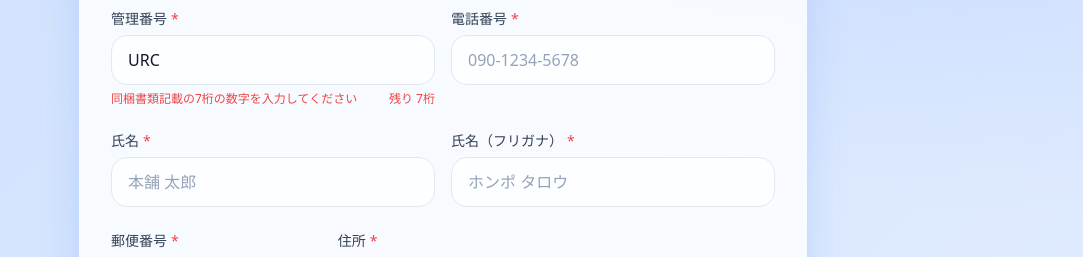
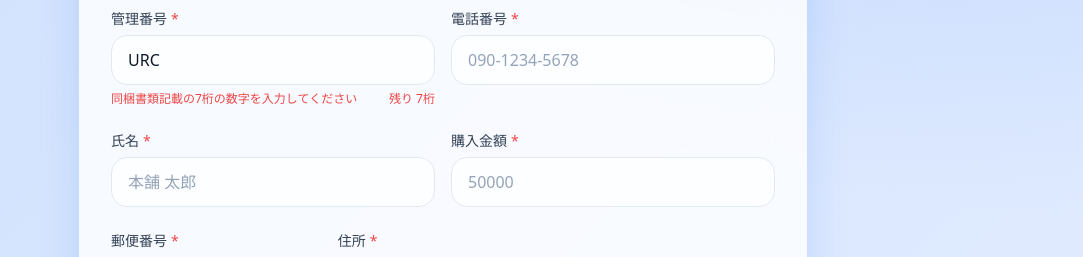
Before and after one commit to ulunaia99-max/HONPOKUN-WARRANTY, a Next.js app: page / in a window 1280 px wide. Shown: the part 880-1137 px from the top of the page, without its empty margins (197-1280 px from the left). Built offline with nearby package versions, Linux system fonts and the light colour scheme.

Commit message:
フリガナを購入金額に変更、購入金額の検証とエラー表示追加

```diff
--- a/src/app/api/check-management-id/route.ts
+++ b/src/app/api/check-management-id/route.ts
@@ -57,11 +57,14 @@ export async function POST(request: Request) {
       );
     }
 
-    // 管理番号は存在するが未登録の場合、登録可能
+    // 管理番号は存在するが未登録の場合、購入金額を返す
+    const purchaseAmount = record.record["sale_1"]?.value || "";
+
     return NextResponse.json(
       {
         ok: true,
         message: "管理番号の確認が完了しました。",
+        purchaseAmount: purchaseAmount,
       },
       { status: 200 },
     );
--- a/src/app/api/register/route.ts
+++ b/src/app/api/register/route.ts
@@ -9,8 +9,8 @@ const payloadSchema = z.object({
   managementId: z
     .string()
     .regex(/^URC\d{7}$/, "管理番号はURCに続けて7桁の数字で入力してください"),
-  fullName: z.string().min(1, "氏名（漢字）を入力してください"),
-  furigana: z.string().min(1, "フリガナを入力してください"),
+  fullName: z.string().min(1, "氏名を入力してください"),
+  purchaseAmount: z.string().min(1, "購入金額を入力してください").regex(/^\d+$/, "購入金額は数字で入力してください"),
   postalCode: z.string().min(7, "郵便番号を入力してください"),
   address: z.string().min(1, "住所を入力してください"),
   phone: z.string().min(10, "電話番号を入力してください"),
--- a/src/app/registered/page.tsx
+++ b/src/app/registered/page.tsx
@@ -7,7 +7,7 @@ import Link from "next/link";
 type RegistrationData = {
   managementId: string;
   fullName: string;
-  furigana: string;
+  purchaseAmount: string;
   postalCode: string;
   address: string;
   phone: string;
@@ -119,9 +119,9 @@ export default function RegisteredPage() {
                 </p>
               </div>
               <div className="rounded-xl sm:rounded-2xl bg-white/80 p-3 sm:p-4 border border-slate-200">
-                <p className="text-[10px] sm:text-xs font-semibold text-slate-500">氏名（フリガナ）</p>
-                <p className="text-sm sm:text-base font-bold text-slate-800 mt-1 break-words">
-                  {data.furigana}
+                <p className="text-[10px] sm:text-xs font-semibold text-slate-500">購入金額</p>
+                <p className="text-sm sm:text-base font-bold text-slate-800 mt-1">
+                  ¥{parseInt(data.purchaseAmount || "0", 10).toLocaleString()}
                 </p>
               </div>
               <div className="rounded-xl sm:rounded-2xl bg-white/80 p-3 sm:p-4 border border-slate-200 sm:col-span-2">
--- a/src/components/registration-form.tsx
+++ b/src/components/registration-form.tsx
@@ -16,7 +16,7 @@ const MANAGEMENT_DIGIT_LENGTH = 7;
 const defaultState: FormState = {
   managementId: MANAGEMENT_PREFIX,
   fullName: "",
-  furigana: "",
+  purchaseAmount: "",
   postalCode: "",
   address: "",
   phone: "",
@@ -106,8 +106,10 @@ export function RegistrationForm() {
   const [message, setMessage] = useState<{ type: "success" | "error"; text: string }>();
   const [isAddressLoading, setIsAddressLoading] = useState(false);
   const [isCheckingManagementId, setIsCheckingManagementId] = useState(false);
+  const [purchaseAmountError, setPurchaseAmountError] = useState<string | null>(null);
+  const [expectedPurchaseAmount, setExpectedPurchaseAmount] = useState<string | null>(null);
 
-  // 管理番号の存在確認（電話番号検証は既に登録済みの場合のみ）
+  // 管理番号の存在確認と購入金額の取得
   const checkManagementId = async (managementId: string) => {
     if (!managementId || managementId.length < 10) {
       return { valid: false, message: "" };
@@ -125,6 +127,12 @@ export function RegistrationForm() {
       if (!response.ok) {
         return { valid: false, message: data.message || "管理番号の確認に失敗しました。" };
       }
+
+      // 購入金額を取得
+      if (data.purchaseAmount) {
+        setExpectedPurchaseAmount(data.purchaseAmount);
+      }
+
       return { valid: true, message: "" };
     } catch (error) {
       return { valid: false, message: "管理番号の確認中にエラーが発生しました。" };
@@ -133,8 +141,35 @@ export function RegistrationForm() {
     }
   };
 
+  // 購入金額の検証
+  const validatePurchaseAmount = (amount: string) => {
+    if (!amount) {
+      setPurchaseAmountError(null);
+      return;
+    }
+
+    // 数字のみかチェック
+    if (!/^\d+$/.test(amount)) {
+      setPurchaseAmountError("購入金額は数字で入力してください");
+      return;
+    }
+
+    // 期待される購入金額と比較
+    if (expectedPurchaseAmount && amount !== expectedPurchaseAmount) {
+      setPurchaseAmountError(`購入金額が正しくありません。正しい金額: ¥${parseInt(expectedPurchaseAmount, 10).toLocaleString()}`);
+      return;
+    }
+
+    setPurchaseAmountError(null);
+  };
+
   const updateField = (field: keyof FormState, value: string | boolean) => {
     setFormState((prev) => ({ ...prev, [field]: value }));
+
+    // 購入金額の検証
+    if (field === "purchaseAmount") {
+      validatePurchaseAmount(value as string);
+    }
   };
 
   // 郵便番号フォーマット関数（123-4567）
@@ -242,6 +277,16 @@ export function RegistrationForm() {
       setMessage({
         type: "error",
         text: checkResult.message || "管理番号の確認に失敗しました。",
+      });
+      setIsSubmitting(false);
+      return;
+    }
+
+    // 購入金額の検証
+    if (purchaseAmountError) {
+      setMessage({
+        type: "error",
+        text: purchaseAmountError,
       });
       setIsSubmitting(false);
       return;
@@ -400,11 +445,17 @@ export function RegistrationForm() {
           required
         />
         <InputField
-          label="氏名（フリガナ）"
-          placeholder="ホンポ タロウ"
-          value={formState.furigana}
-          onChange={(value) => updateField("furigana", value)}
+          label="購入金額"
+          placeholder="50000"
+          value={formState.purchaseAmount}
+          onChange={(value) => {
+            // 数字のみ許可
+            const digits = value.replace(/\D/g, "");
+            updateField("purchaseAmount", digits);
+          }}
           required
+          inputMode="numeric"
+          error={purchaseAmountError}
         />
       </div>
 
--- a/src/lib/kintone.ts
+++ b/src/lib/kintone.ts
@@ -3,7 +3,7 @@ export type WarrantyPlan = "standard" | "campaign" | "m" | "s";
 export type WarrantyRegistrationPayload = {
   managementId: string;
   fullName: string;
-  furigana: string;
+  purchaseAmount: string;
   postalCode: string;
   address: string;
   phone: string;
@@ -16,6 +16,7 @@ const FIELD_CODES = {
   managementId: "文字列__1行__14",
   phone: "文字列__1行__4",
   fullName: "name_1",
+  purchaseAmount: "sale_1",
   postalCode: "文字列__1行__5",
   address: "address_1",
   maker: "maker_1",
@@ -153,6 +154,7 @@ export async function createKintoneRecord(
       record: {
         [FIELD_CODES.phone]: { value: payload.phone },
         [FIELD_CODES.fullName]: { value: payload.fullName },
+        [FIELD_CODES.purchaseAmount]: { value: payload.purchaseAmount },
         [FIELD_CODES.postalCode]: { value: payload.postalCode },
         [FIELD_CODES.address]: { value: payload.address },
       },
```
